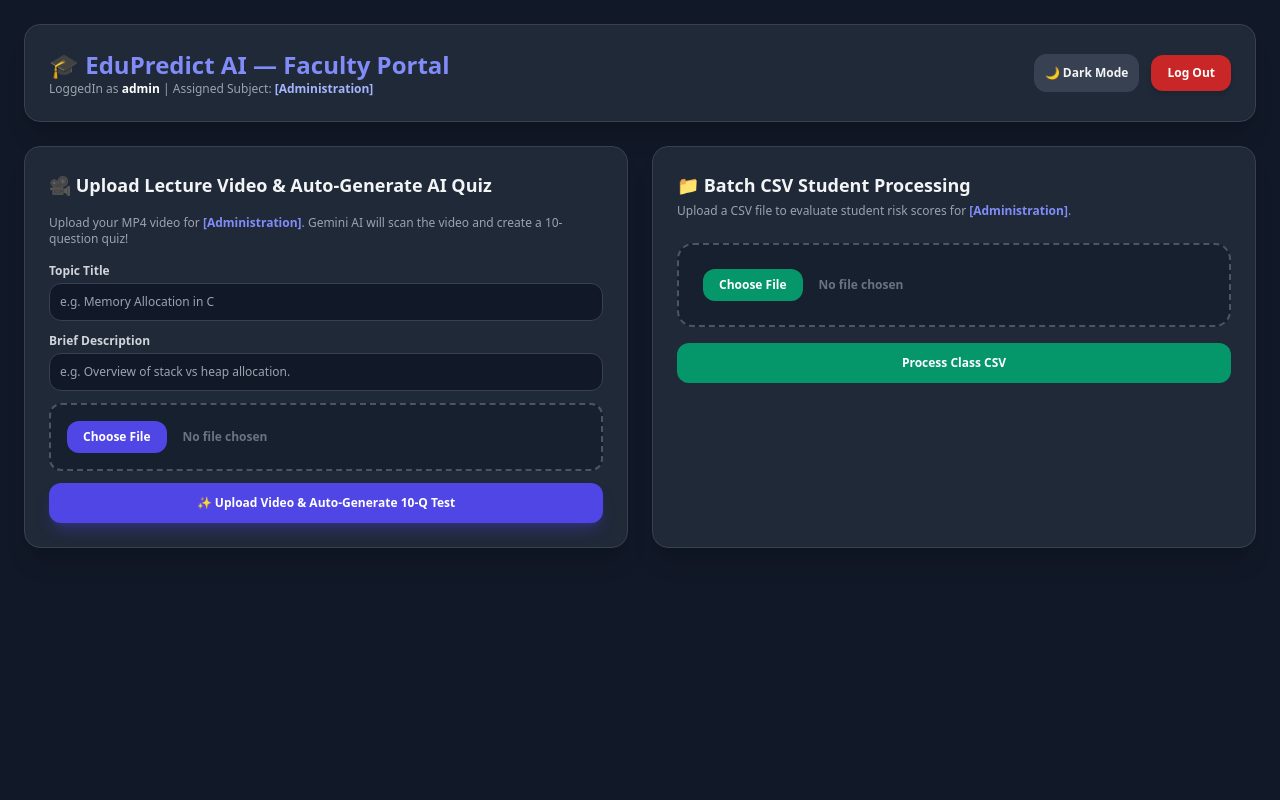
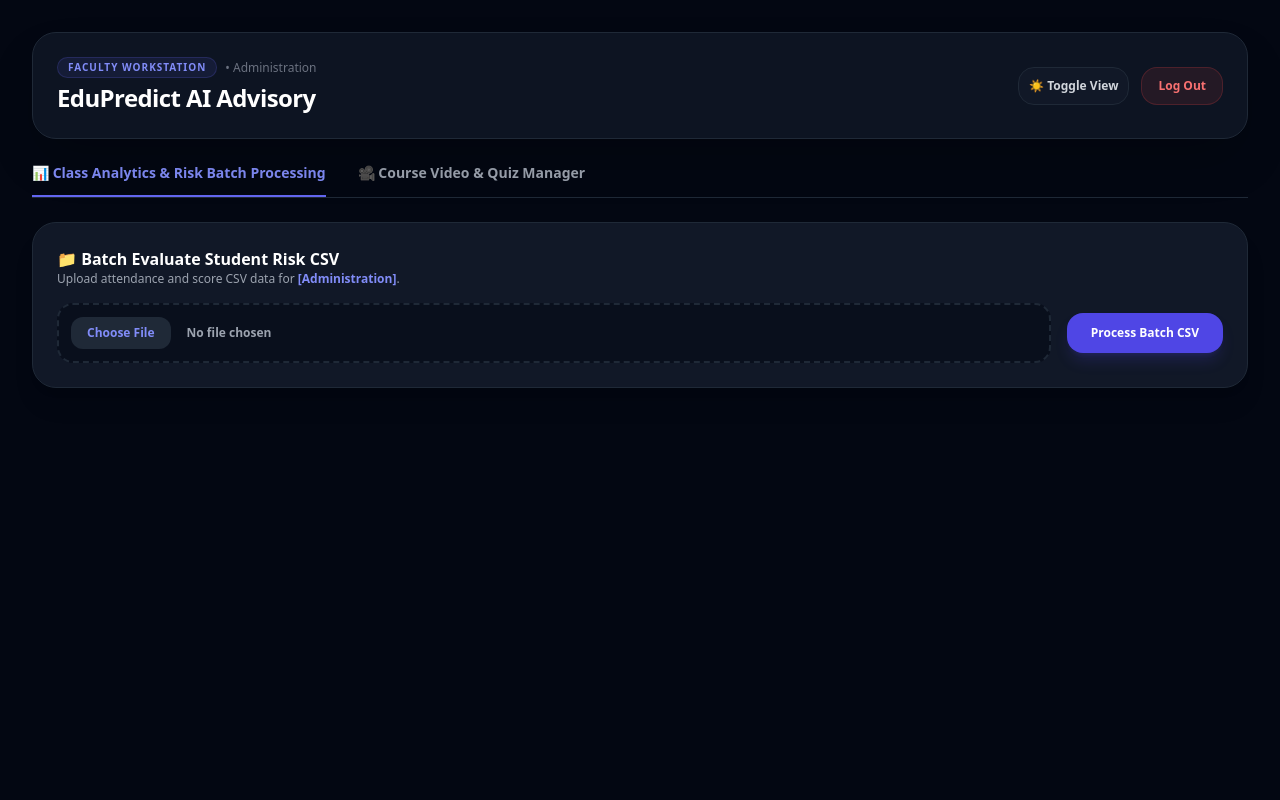
Before and after one commit to divyansh1907-hedau/student_predictor, a Flask app: template templates/index.html in a window 1280 px wide. Run offline with Flask 3, Linux system fonts and the light colour scheme; the template is opened without the code that fills it: values that come from a table or form of the project are taken from there, others are empty; some libraries are stand-ins or nearby versions.

Commit message:
Deploy streamlined tabbed Faculty Portal UI

```diff
--- a/templates/index.html
+++ b/templates/index.html
@@ -7,145 +7,129 @@
     <script src="https://cdn.tailwindcss.com"></script>
     <script>tailwind.config = { darkMode: 'class' }</script>
 </head>
-<body class="bg-gray-100 dark:bg-gray-900 text-gray-800 dark:text-gray-100 min-h-screen font-sans p-6 transition-colors duration-300">
+<body class="bg-gray-950 text-gray-100 min-h-screen font-sans p-4 sm:p-8 transition-colors duration-300">
 
     <div class="max-w-7xl mx-auto space-y-6">
 
-        <!-- Header -->
-        <div class="flex flex-col sm:flex-row justify-between items-start sm:items-center bg-white dark:bg-gray-800 p-6 rounded-2xl border border-gray-200 dark:border-gray-700 shadow-xl gap-4">
-            <div>
-                <h1 class="text-2xl font-bold text-indigo-600 dark:text-indigo-400">🎓 EduPredict AI — Faculty Portal</h1>
-                <p class="text-xs text-gray-500 dark:text-gray-400">
-                    LoggedIn as <span class="text-gray-900 dark:text-white font-semibold">{{ user.username }}</span>
-                    | Assigned Subject: <span class="text-indigo-600 dark:text-indigo-300 font-bold">[{{ user.subject or 'General' }}]</span>
-                </p>
+        <!-- Top Header Navigation -->
+        <header class="flex flex-col sm:flex-row justify-between items-start sm:items-center bg-gray-900/80 backdrop-blur-md p-6 rounded-3xl border border-gray-800 shadow-2xl gap-4">
+            <div class="space-y-1">
+                <div class="flex items-center gap-2">
+                    <span class="px-2.5 py-0.5 rounded-full text-[10px] font-extrabold uppercase tracking-widest bg-indigo-500/10 text-indigo-400 border border-indigo-500/20">Faculty Workstation</span>
+                    <span class="text-xs text-gray-500">• {{ user.subject or 'General' }}</span>
+                </div>
+                <h1 class="text-2xl font-black tracking-tight text-white">EduPredict AI Advisory</h1>
             </div>
 
-            <div class="flex items-center gap-3">
-                <button onclick="toggleTheme()" class="p-2.5 rounded-xl border border-gray-300 dark:border-gray-700 bg-gray-100 dark:bg-gray-700 text-xs font-semibold">
-                    <span id="themeIcon">☀️ Light Mode</span>
+            <div class="flex items-center gap-3 w-full sm:w-auto justify-end">
+                <button onclick="toggleTheme()" class="p-2.5 rounded-2xl border border-gray-800 bg-gray-900 hover:bg-gray-800 text-xs font-semibold text-gray-300 transition">
+                    <span id="themeIcon">☀️ Toggle View</span>
                 </button>
-                <a href="/logout" class="bg-red-600/90 hover:bg-red-500 text-white text-xs px-4 py-2.5 rounded-xl transition font-semibold shadow-md">Log Out</a>
+                <a href="/logout" class="bg-red-500/10 hover:bg-red-500/20 text-red-400 border border-red-500/20 text-xs px-4 py-2.5 rounded-2xl transition font-semibold">Log Out</a>
             </div>
-        </div>
+        </header>
 
-        <!-- Flash Messages -->
+        <!-- Flash Alert Messages -->
         {% with messages = get_flashed_messages(with_categories=true) %}
           {% if messages %}
             {% for category, message in messages %}
-              <div class="p-4 rounded-xl text-xs font-semibold border {% if category == 'success' %}bg-emerald-50 dark:bg-emerald-950 text-emerald-800 dark:text-emerald-300 border-emerald-300 dark:border-emerald-800{% else %}bg-red-50 dark:bg-red-950 text-red-800 dark:text-red-300 border-red-300 dark:border-red-800{% endif %} shadow-md">
-                {{ message }}
+              <div class="p-4 rounded-2xl text-xs font-semibold border {% if category == 'success' %}bg-emerald-500/10 text-emerald-400 border-emerald-500/20{% else %}bg-red-500/10 text-red-400 border-red-500/20{% endif %} shadow-lg flex items-center justify-between">
+                <span>{{ message }}</span>
+                <button onclick="this.parentElement.remove()" class="text-gray-400 hover:text-white">&times;</button>
               </div>
             {% endfor %}
           {% endif %}
         {% endwith %}
 
-        <!-- Grid Cards -->
-        <div class="grid grid-cols-1 lg:grid-cols-2 gap-6">
-
-            <!-- Video Upload -->
-            <div class="bg-white dark:bg-gray-800 border border-gray-200 dark:border-gray-700 rounded-2xl p-6 shadow-xl space-y-4">
-                <h2 class="text-lg font-bold text-gray-900 dark:text-gray-100 flex items-center gap-2">
-                    🎥 Upload Lecture Video & Auto-Generate AI Quiz
-                </h2>
-                <p class="text-xs text-gray-500 dark:text-gray-400">
-                    Upload your MP4 video for <span class="font-bold text-indigo-600 dark:text-indigo-400">[{{ user.subject or 'General' }}]</span>. Gemini AI will scan the video and create a 10-question quiz!
-                </p>
-
-                <form action="/upload_teacher_video" method="POST" enctype="multipart/form-data" class="space-y-3 text-xs">
-                    <input type="hidden" name="subject" value="{{ user.subject or 'General' }}">
-
-                    <div>
-                        <label class="block font-semibold mb-1 text-gray-700 dark:text-gray-300">Topic Title</label>
-                        <input type="text" name="topic_title" placeholder="e.g. Memory Allocation in C" required class="w-full bg-gray-50 dark:bg-gray-900 border border-gray-300 dark:border-gray-700 rounded-xl p-2.5 text-gray-900 dark:text-white">
+        <!-- Tab Controls Navigation Bar -->
+        <div class="flex border-b border-gray-800 space-x-8 text-sm font-semibold">
+            <button id="tabAnalyticsBtn" onclick="switchTab('analytics')" class="pb-3 border-b-2 border-indigo-500 text-indigo-400 flex items-center gap-2 transition">
+                📊 Class Analytics & Risk Batch Processing
+            </button>
+            <button id="tabVideosBtn" onclick="switchTab('videos')" class="pb-3 border-b-2 border-transparent text-gray-400 hover:text-gray-200 flex items-center gap-2 transition">
+                🎥 Course Video & Quiz Manager
+            </button>
         </div>
 
+        <!-- TAB 1: ANALYTICS & CSV BATCH PROCESSING -->
+        <div id="tabAnalytics" class="space-y-6">
+
+            <!-- CSV Upload Form Card -->
+            <div class="bg-gray-900 border border-gray-800 rounded-3xl p-6 shadow-xl space-y-4">
+                <div class="flex justify-between items-center">
                     <div>
-                        <label class="block font-semibold mb-1 text-gray-700 dark:text-gray-300">Brief Description</label>
-                        <input type="text" name="description" placeholder="e.g. Overview of stack vs heap allocation." class="w-full bg-gray-50 dark:bg-gray-900 border border-gray-300 dark:border-gray-700 rounded-xl p-2.5 text-gray-900 dark:text-white">
+                        <h2 class="text-base font-bold text-white flex items-center gap-2">📁 Batch Evaluate Student Risk CSV</h2>
+                        <p class="text-xs text-gray-400">Upload attendance and score CSV data for <span class="text-indigo-400 font-semibold">[{{ user.subject or 'General' }}]</span>.</p>
+                    </div>
                 </div>
 
-                    <div class="border-2 border-dashed border-gray-300 dark:border-gray-600 rounded-xl p-4 text-center bg-gray-50 dark:bg-gray-900/50">
-                        <input type="file" name="video_file" accept="video/mp4,video/webm" required class="block w-full text-xs text-gray-500 file:mr-4 file:py-2 file:px-4 file:rounded-xl file:border-0 file:bg-indigo-600 file:text-white font-semibold cursor-pointer">
+                <form action="/upload_batch" method="POST" enctype="multipart/form-data" class="flex flex-col sm:flex-row gap-4 items-center">
+                    <div class="w-full border-2 border-dashed border-gray-800 hover:border-gray-700 rounded-2xl p-3 text-center bg-gray-950/50 transition">
+                        <input type="file" name="file" accept=".csv" required class="block w-full text-xs text-gray-400 file:mr-4 file:py-2 file:px-4 file:rounded-xl file:border-0 file:bg-gray-800 file:text-indigo-400 font-semibold cursor-pointer">
                     </div>
-
-                    <button type="submit" class="w-full bg-indigo-600 hover:bg-indigo-500 text-white font-bold py-3 rounded-xl transition shadow-lg shadow-indigo-600/30">
-                        ✨ Upload Video & Auto-Generate 10-Q Test
+                    <button type="submit" class="w-full sm:w-auto whitespace-nowrap bg-indigo-600 hover:bg-indigo-500 text-white font-bold px-6 py-3 rounded-2xl transition text-xs shadow-lg shadow-indigo-600/20">
+                        Process Batch CSV
                     </button>
                 </form>
             </div>
 
-            <!-- Batch CSV Upload -->
-            <div class="bg-white dark:bg-gray-800 border border-gray-200 dark:border-gray-700 rounded-2xl p-6 shadow-xl space-y-4 flex flex-col justify-between">
+            <!-- BATCH RESULTS & EXPORT TOOLS -->
+            {% if batch_results %}
+            <div class="bg-gray-900 border border-gray-800 rounded-3xl p-6 shadow-xl space-y-6">
+
+                <div class="flex flex-col sm:flex-row justify-between items-start sm:items-center gap-4 pb-4 border-b border-gray-800">
+                    <div class="flex items-center gap-6">
                         <div>
-                    <h2 class="text-lg font-bold text-gray-900 dark:text-gray-100 flex items-center gap-2">
-                        📁 Batch CSV Student Processing
-                    </h2>
-                    <p class="text-xs text-gray-500 dark:text-gray-400 mt-1">Upload a CSV file to evaluate student risk scores for <span class="font-semibold text-indigo-600 dark:text-indigo-400">[{{ user.subject or 'General' }}]</span>.</p>
-
-                    <form action="/upload_batch" method="POST" enctype="multipart/form-data" class="mt-6 space-y-4">
-                        <div class="border-2 border-dashed border-gray-300 dark:border-gray-600 rounded-2xl p-6 text-center bg-gray-50 dark:bg-gray-900/50">
-                            <input type="file" name="file" accept=".csv" required class="block w-full text-xs text-gray-500 file:mr-4 file:py-2 file:px-4 file:rounded-xl file:border-0 file:bg-emerald-600 file:text-white font-semibold cursor-pointer">
+                            <span class="text-[10px] uppercase font-extrabold text-gray-500 tracking-wider">Total Evaluated</span>
+                            <div class="text-xl font-black text-white">{{ total_students }}</div>
                         </div>
-                        <button type="submit" class="w-full bg-emerald-600 hover:bg-emerald-500 text-white font-bold py-3 rounded-xl transition text-xs">Process Class CSV</button>
-                    </form>
+                        <div class="border-l border-gray-800 pl-6">
+                            <span class="text-[10px] uppercase font-extrabold text-gray-500 tracking-wider">Flagged At-Risk</span>
+                            <div class="text-xl font-black text-red-400">{{ at_risk_count }}</div>
                         </div>
                     </div>
 
-        </div>
-
-        <!-- BATCH CSV RESULTS TABLE WITH DOWNLOAD PDF & SEND ALERTS BUTTONS -->
-        {% if batch_results %}
-        <div class="bg-white dark:bg-gray-800 border border-gray-200 dark:border-gray-700 rounded-2xl p-6 shadow-xl space-y-4 transition-colors">
-
-            <div class="flex flex-col sm:flex-row justify-between items-start sm:items-center border-b border-gray-200 dark:border-gray-700 pb-4 gap-4">
-                <div>
-                    <h2 class="text-base font-bold text-gray-900 dark:text-gray-100">
-                        Class Batch Results — {{ user.subject or 'General' }}
-                    </h2>
-                    <p class="text-xs text-gray-500 dark:text-gray-400">Total Analyzed: <span class="font-bold text-gray-800 dark:text-white">{{ total_students }}</span> | Flagged At-Risk: <span class="font-bold text-red-500 dark:text-red-400">{{ at_risk_count }}</span></p>
-                </div>
-
-                <!-- ACTION BUTTONS: PDF REPORT & EMAIL ALERTS -->
+                    <!-- EXPORT & ALERT BUTTONS -->
                     <div class="flex items-center gap-3">
-                    <a href="/download_report" class="bg-indigo-600 hover:bg-indigo-500 text-white text-xs font-semibold px-4 py-2.5 rounded-xl transition shadow-md flex items-center gap-2">
-                        📄 Download PDF Report
+                        <a href="/download_report" class="bg-gray-800 hover:bg-gray-700 border border-gray-700 text-white text-xs font-semibold px-4 py-2.5 rounded-xl transition flex items-center gap-2">
+                            📄 Export PDF Summary
                         </a>
-                    <a href="/send_alerts" class="bg-red-600 hover:bg-red-500 text-white text-xs font-semibold px-4 py-2.5 rounded-xl transition shadow-md flex items-center gap-2">
-                        📧 Send Email Alerts ({{ at_risk_count }})
+                        <a href="/send_alerts" class="bg-red-500/10 hover:bg-red-500/20 border border-red-500/20 text-red-400 text-xs font-semibold px-4 py-2.5 rounded-xl transition flex items-center gap-2">
+                            📧 Dispatch Email Alerts ({{ at_risk_count }})
                         </a>
                     </div>
                 </div>
 
+                <!-- TABLE -->
                 <div class="overflow-x-auto">
-                <table class="w-full text-left text-xs text-gray-700 dark:text-gray-300">
-                    <thead class="bg-gray-100 dark:bg-gray-900 text-gray-600 dark:text-gray-400 uppercase text-[10px] tracking-wider">
+                    <table class="w-full text-left text-xs text-gray-300">
+                        <thead class="bg-gray-950 text-gray-500 uppercase text-[10px] tracking-wider font-semibold">
                             <tr>
-                            <th class="p-3 rounded-l-xl">Student ID</th>
-                            <th class="p-3">Name</th>
-                            <th class="p-3">Attendance</th>
-                            <th class="p-3">Midterm</th>
-                            <th class="p-3">Assignment</th>
-                            <th class="p-3">Failure Risk</th>
-                            <th class="p-3 text-right rounded-r-xl">Status</th>
+                                <th class="p-3.5 rounded-l-xl">Student ID</th>
+                                <th class="p-3.5">Name</th>
+                                <th class="p-3.5">Attendance</th>
+                                <th class="p-3.5">Midterm</th>
+                                <th class="p-3.5">Assignment</th>
+                                <th class="p-3.5">Failure Risk</th>
+                                <th class="p-3.5 text-right rounded-r-xl">Status</th>
                             </tr>
                         </thead>
-                    <tbody class="divide-y divide-gray-200 dark:divide-gray-700/60 font-mono">
+                        <tbody class="divide-y divide-gray-800/60 font-mono">
                             {% for s in batch_results %}
-                        <tr class="hover:bg-gray-50 dark:hover:bg-gray-700/50 transition">
-                            <td class="p-3 font-semibold text-indigo-600 dark:text-indigo-400">{{ s.id }}</td>
-                            <td class="p-3 font-sans font-medium text-gray-900 dark:text-white">{{ s.name }}</td>
-                            <td class="p-3">{{ s.attendance }}%</td>
-                            <td class="p-3">{{ s.midterm }}%</td>
-                            <td class="p-3">{{ s.assignment }}%</td>
-                            <td class="p-3 font-bold {% if s.at_risk %}text-red-500 dark:text-red-400{% else %}text-emerald-600 dark:text-emerald-400{% endif %}">
+                            <tr class="hover:bg-gray-800/40 transition">
+                                <td class="p-3.5 font-semibold text-indigo-400">{{ s.id }}</td>
+                                <td class="p-3.5 font-sans font-medium text-white">{{ s.name }}</td>
+                                <td class="p-3.5">{{ s.attendance }}%</td>
+                                <td class="p-3.5">{{ s.midterm }}%</td>
+                                <td class="p-3.5">{{ s.assignment }}%</td>
+                                <td class="p-3.5 font-bold {% if s.at_risk %}text-red-400{% else %}text-emerald-400{% endif %}">
                                     {{ s.risk_percent }}%
                                 </td>
-                            <td class="p-3 text-right font-sans">
+                                <td class="p-3.5 text-right font-sans">
                                     {% if s.at_risk %}
-                                    <span class="bg-red-100 dark:bg-red-950 text-red-700 dark:text-red-300 text-[10px] font-semibold px-2.5 py-1 rounded-full border border-red-300 dark:border-red-800">⚠️ At Risk</span>
+                                        <span class="bg-red-500/10 text-red-400 text-[10px] font-extrabold px-2.5 py-1 rounded-full border border-red-500/20">⚠️ AT RISK</span>
                                     {% else %}
-                                    <span class="bg-emerald-100 dark:bg-emerald-950 text-emerald-700 dark:text-emerald-300 text-[10px] font-semibold px-2.5 py-1 rounded-full border border-emerald-300 dark:border-emerald-800">✅ On Track</span>
+                                        <span class="bg-emerald-500/10 text-emerald-400 text-[10px] font-extrabold px-2.5 py-1 rounded-full border border-emerald-500/20">✅ ON TRACK</span>
                                     {% endif %}
                                 </td>
                             </tr>
@@ -158,27 +142,65 @@
 
         </div>
 
+        <!-- TAB 2: VIDEO & QUIZ MANAGER -->
+        <div id="tabVideos" class="hidden space-y-6">
+            <div class="bg-gray-900 border border-gray-800 rounded-3xl p-6 shadow-xl space-y-4">
+                <div>
+                    <h2 class="text-base font-bold text-white flex items-center gap-2">🎥 Upload Course Video & Generate AI Test</h2>
+                    <p class="text-xs text-gray-400 mt-1">Add MP4 lectures for <span class="font-bold text-indigo-400">[{{ user.subject or 'General' }}]</span> to auto-generate 10 interactive questions.</p>
+                </div>
+
+                <form action="/upload_teacher_video" method="POST" enctype="multipart/form-data" class="space-y-4 text-xs">
+                    <input type="hidden" name="subject" value="{{ user.subject or 'General' }}">
+
+                    <div class="grid grid-cols-1 sm:grid-cols-2 gap-4">
+                        <div>
+                            <label class="block font-semibold mb-1.5 text-gray-300">Topic Title</label>
+                            <input type="text" name="topic_title" placeholder="e.g. Memory Allocation in C" required class="w-full bg-gray-950 border border-gray-800 rounded-xl p-3 text-white placeholder-gray-600 focus:outline-none focus:border-indigo-500">
+                        </div>
+
+                        <div>
+                            <label class="block font-semibold mb-1.5 text-gray-300">Brief Description</label>
+                            <input type="text" name="description" placeholder="e.g. Overview of stack vs heap allocation." class="w-full bg-gray-950 border border-gray-800 rounded-xl p-3 text-white placeholder-gray-600 focus:outline-none focus:border-indigo-500">
+                        </div>
+                    </div>
+
+                    <div class="border-2 border-dashed border-gray-800 rounded-2xl p-6 text-center bg-gray-950/50">
+                        <input type="file" name="video_file" accept="video/mp4,video/webm" required class="block w-full text-xs text-gray-400 file:mr-4 file:py-2.5 file:px-4 file:rounded-xl file:border-0 file:bg-indigo-600 file:text-white font-semibold cursor-pointer">
+                    </div>
+
+                    <button type="submit" class="w-full bg-indigo-600 hover:bg-indigo-500 text-white font-bold py-3.5 rounded-2xl transition shadow-lg shadow-indigo-600/20 text-xs">
+                        ✨ Upload Video & Auto-Generate Test
+                    </button>
+                </form>
+            </div>
+        </div>
+
+    </div>
+
     <script>
-        function applyTheme(theme) {
-            const html = document.documentElement;
-            const icon = document.getElementById('themeIcon');
-            if (theme === 'dark') {
-                html.classList.add('dark');
-                if (icon) icon.innerHTML = '🌙 Dark Mode';
-                localStorage.setItem('theme', 'dark');
+        function switchTab(tab) {
+            const analyticsTab = document.getElementById('tabAnalytics');
+            const videosTab = document.getElementById('tabVideos');
+            const analyticsBtn = document.getElementById('tabAnalyticsBtn');
+            const videosBtn = document.getElementById('tabVideosBtn');
+
+            if (tab === 'analytics') {
+                analyticsTab.classList.remove('hidden');
+                videosTab.classList.add('hidden');
+                analyticsBtn.className = "pb-3 border-b-2 border-indigo-500 text-indigo-400 flex items-center gap-2 transition font-semibold";
+                videosBtn.className = "pb-3 border-b-2 border-transparent text-gray-400 hover:text-gray-200 flex items-center gap-2 transition font-semibold";
             } else {
-                html.classList.remove('dark');
-                if (icon) icon.innerHTML = '☀️ Light Mode';
-                localStorage.setItem('theme', 'light');
+                analyticsTab.classList.add('hidden');
+                videosTab.classList.remove('hidden');
+                videosBtn.className = "pb-3 border-b-2 border-indigo-500 text-indigo-400 flex items-center gap-2 transition font-semibold";
+                analyticsBtn.className = "pb-3 border-b-2 border-transparent text-gray-400 hover:text-gray-200 flex items-center gap-2 transition font-semibold";
             }
         }
+
         function toggleTheme() {
-            const currentTheme = localStorage.getItem('theme') || 'dark';
-            applyTheme(currentTheme === 'dark' ? 'light' : 'dark');
+            document.documentElement.classList.toggle('dark');
         }
-        document.addEventListener('DOMContentLoaded', () => {
-            applyTheme(localStorage.getItem('theme') || 'dark');
-        });
     </script>
 </body>
 </html>
```
Lines whose indentation alone changed are shown as unchanged.
